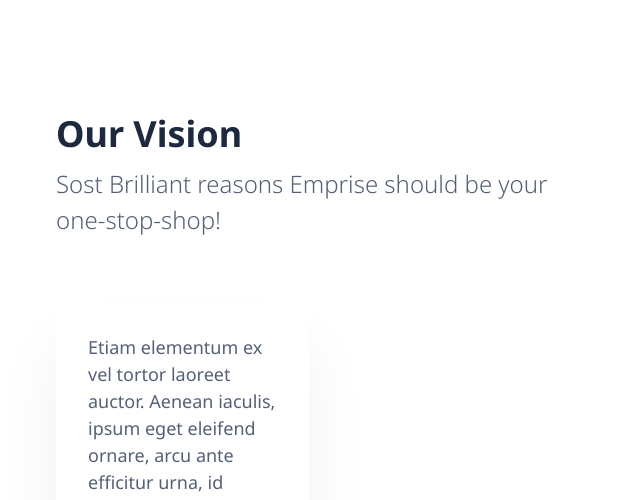
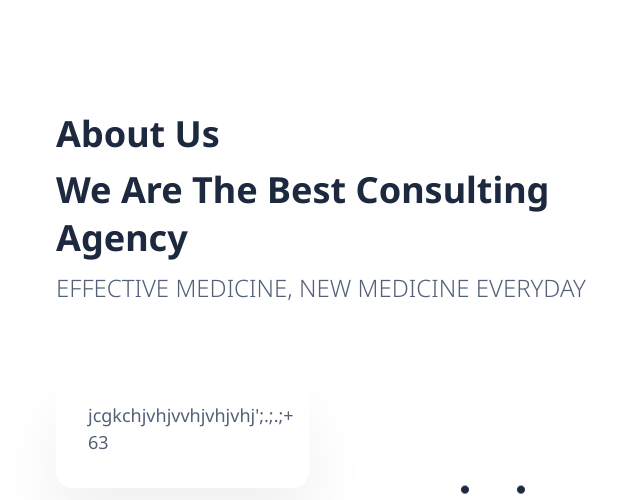
Before and after one commit to Sirojiddin1dev/Tour-Travel, a Django app: page / in a window 1280 px wide. Shown: the part 933-1433 px from the top of the page, without its empty margins (30-670 px from the left). Run offline with Django 5.2, Linux system fonts and the light colour scheme; data comes from the database, SQL or seed files in the repository; both versions use the stored data as it was after the commit; some libraries are stand-ins or nearby versions.

Commit message:
Sirojiddin

```diff
--- a/home/settings.py
+++ b/home/settings.py
@@ -57,7 +57,7 @@ ROOT_URLCONF = 'home.urls'
 TEMPLATES = [
     {
         'BACKEND': 'django.template.backends.django.DjangoTemplates',
-        'DIRS': [BASE_DIR / 'templates'],
+        'DIRS': [BASE_DIR/'templates'],
         'APP_DIRS': True,
         'OPTIONS': {
             'context_processors': [
@@ -120,7 +120,7 @@ USE_TZ = True
 
 STATIC_URL = 'static/'
 STATICFILES_DIRS = [BASE_DIR / 'static']
-MEDIA_URL = '/media/'
+MEDIA_URL = 'media/'
 MEDIA_ROOT = BASE_DIR / 'media'
 
 # Default primary key field type
--- a/home/urls.py
+++ b/home/urls.py
@@ -26,3 +26,7 @@ urlpatterns = [
     path('account/', include('account.urls')),
     path('dashboard/', include('dashboard.urls')),
 ]
+
+if settings.DEBUG:
+    urlpatterns += static(settings.MEDIA_URL, document_root = settings.MEDIA_ROOT)
+    urlpatterns += static(settings.STATIC_URL, document_root = settings.STATIC_ROOT)
--- a/main/admin.py
+++ b/main/admin.py
@@ -6,3 +6,4 @@ admin.site.register(Blog)
 admin.site.register(Category)
 admin.site.register(Comment)
 admin.site.register(Banner)
+admin.site.register(About)
--- a/templates/index.html
+++ b/templates/index.html
@@ -33,19 +33,21 @@
       <!-- Main Content -->
     <main id="rlr-main" class="rlr-main--fixed-top">
       <section class="rlr-about rlr-section rlr-section__my">
+      {% for ab in about %}
       <div class="container">
       <div class="row">
         <div class="col-lg-6">
         <!-- Section heading -->
         <div class="rlr-section__title">
-                <h2 class="rlr-section__title--main">Our Vision</h2>
-                <span class="rlr-section__title--sub">Sost Brilliant reasons Emprise should be your one-stop-shop!</span>
+          <h2 class="rlr-section__title--main">About Us</h2>
+          <h2 class="rlr-section__title--main">{{ab.title}}</h2>
+          <span class="rlr-section__title--sub">{{ab.description}}</span>
         </div>
         <div class="row gy-5">
           <div class="col-xl-6" data-aos="fade-up" data-aos-offset="250" data-aos-duration="500">
           <!-- Text card -->
           <div class="rlr-text-card rlr-text-card--numbered">
-                    <p class="rlr-text-card__desc">Etiam elementum ex vel tortor laoreet auctor. Aenean iaculis, ipsum eget eleifend ornare, arcu ante efficitur urna, id faucibus leo nunc sit amet elit.</p>
+            <p class="rlr-text-card__desc">{{ab.text}}</p>
           </div>
           </div>
           </div>
@@ -54,11 +56,12 @@
         </div>
         <div class="offset-xl-1 col-lg-5">
         <div class="rlr-img rlr-img--dotted img-fluid">
-                <img class="img-fluid" src="./assets/images/about-01.jpg " alt=" image our vision" />
+          <img class="img-fluid" src="{{ ab.image.url }} " alt="image our vision" />
         </div>
         </div>
       </div>
     </div>
+    {% endfor %}
     </section>
     </main>
 {% endblock %}
```
Also changed, not shown: db.sqlite3. Lines whose indentation alone changed are shown as unchanged.
